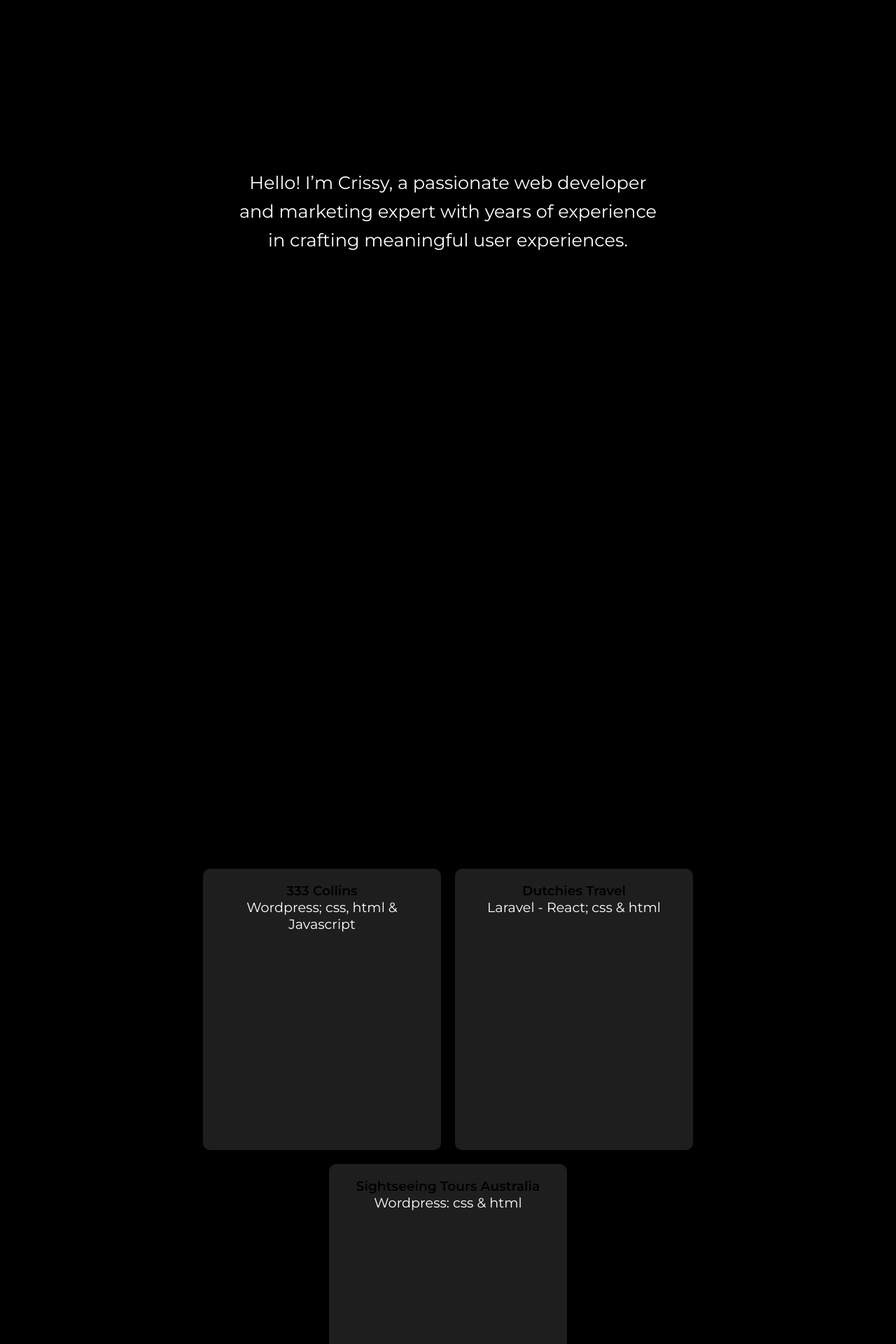
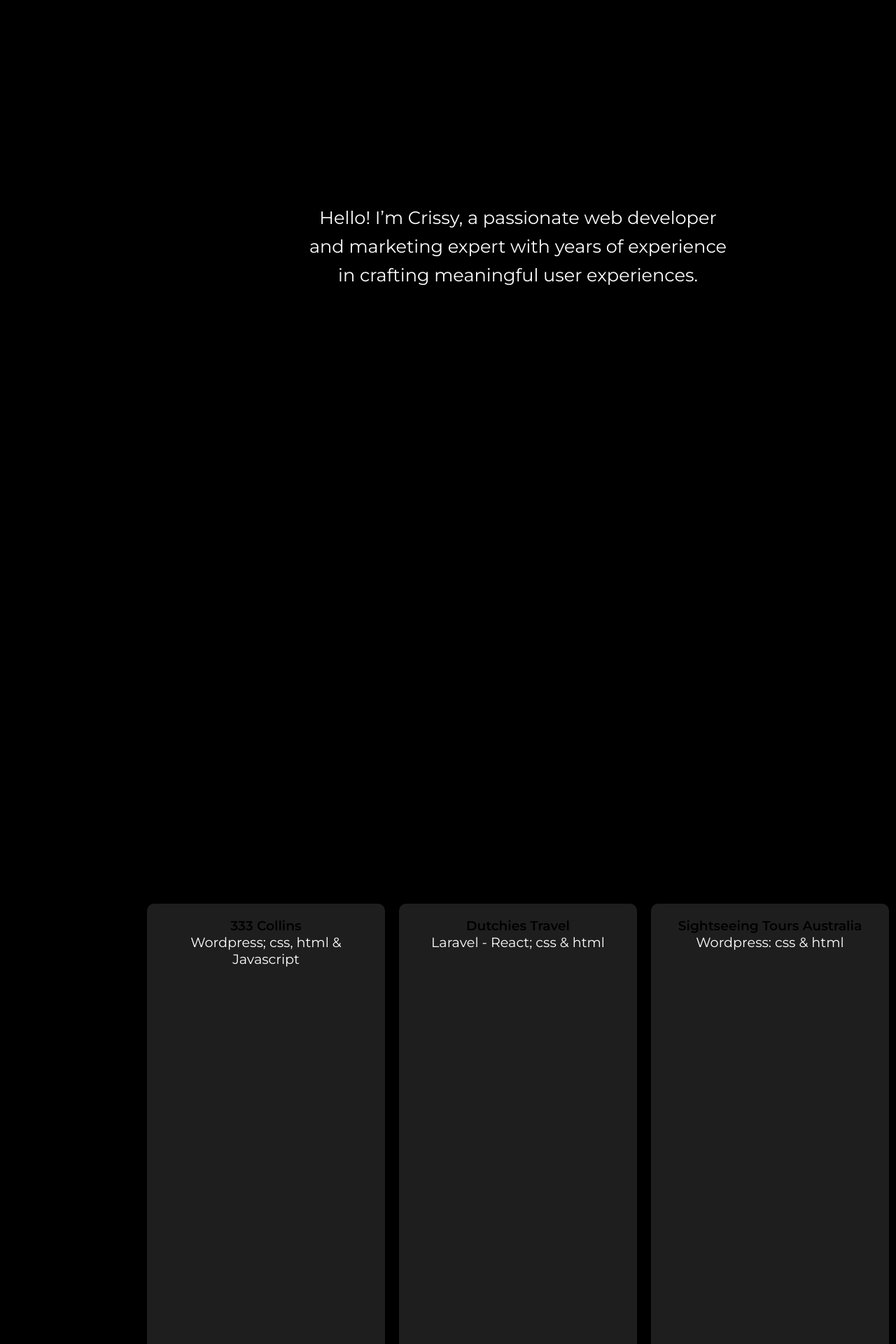
Before and after one commit to CRddn/WebsiteCrid, a PHP site: page /index.html in a window 1280 px wide; the page is wider, and only the part inside the window is pictured. Shown: the part 893-2813 px from the top of that part at 70% size. Run offline with PHP 8.4, Linux system fonts and the light colour scheme.

Commit message:
new updates

```diff
--- a/about/index.html
+++ b/about/index.html
@@ -15,7 +15,7 @@
   <!-- Header with Hamburger Menu -->
  <header>
   <div class="logo">
-      <a href="index.html">
+      <a href="/index.html">
           <img src="/images/logo_nobackground.png" alt="Crissy Logo">
       </a>
       </div>
--- a/contact/index.html
+++ b/contact/index.html
@@ -15,7 +15,7 @@
 <!-- Header with Hamburger Menu -->
 <header>
     <div class="logo">
-        <a href="index.html">
+        <a href="/index.html">
             <img src="/images/logo_nobackground.png" alt="Crissy Logo">
         </a>
         </div>
--- a/css/style.css
+++ b/css/style.css
@@ -246,7 +246,7 @@ height: auto;
     box-shadow: 0 4px 8px rgba(0, 0, 0, 0.2);
 }
 
-/* Section 4: Contact */
+/* Contact page */
 .contact {
     background-color: #1e1e1e;
 }
@@ -324,10 +324,10 @@ button:hover {
     font-size: 1.5rem;
   }
 
-  .about p,
+  /*.about p,
   .project p {
     font-size: 1rem;
-  }
+  }*/
 
   h2 {
     font-size: 2rem;
@@ -349,9 +349,10 @@ button:hover {
 }
 
 .about,
-.projects,
-.contact {
-  padding: 50px;
+.projects
+{
+  /*padding: 50px;*/
+  width: 100vw;
   min-height: 100vh;
   text-align: center;
 }
@@ -367,7 +368,7 @@ button:hover {
   color: #f54291;
 }
 
-.about p, .projects p, .contact p {
+.projects p, .contact p {
   font-size: 1.2rem;
   color: white;
 
@@ -375,6 +376,8 @@ button:hover {
 
 .about p {
   font-size: 2vw;
+  color: white;
+  text-align: center;
 }
 
 
--- a/index.html
+++ b/index.html
@@ -3,7 +3,7 @@
 <head>
     <meta charset="UTF-8"/>
     <meta name="viewport" content="width=device-width, initial-scale=1.0">
-    <title>Crissy | Web Developer & Marketer</title>
+    <title>Crissy | Web Developer & IT Technician</title>
 
     <!-- Link to Google Fonts -->
     <link rel="stylesheet" href="https://fonts.googleapis.com/css2?family=Montserrat:wght@300;400;600&display=swap">
@@ -13,6 +13,16 @@
     <!-- Link to JavaScript File -->
 <script src="js/script.js" defer></script>
 <script src="js/load-component.js" defer></script>
+<link rel="icon" type="image/x-icon" href="/favicon.ico">
+<!-- Standard Favicon -->
+<link rel="icon" type="image/x-icon" href="/favicon.ico">
+<!-- For High-Resolution Screens -->
+<link rel="icon" type="image/png" sizes="32x32" href="/images/favicon-32x32.png">
+<link rel="icon" type="image/png" sizes="192x192" href="/images/favicon-192x192.png">
+<link rel="icon" type="image/png" sizes="16x16" href="/images/favicon-16x16.png">
+<!-- Apple Touch Icon -->
+<link rel="apple-touch-icon" sizes="180x180" href="/images/apple-touch-icon.png">
+
 
 </head>
 <body>
```
Also changed, not shown: android-chrome-192x192.png (added), android-chrome-512x512.png (added), apple-touch-icon.png (added), favicon-16x16.png (added), favicon-32x32.png (added), favicon.ico (added), site.webmanifest (added).
